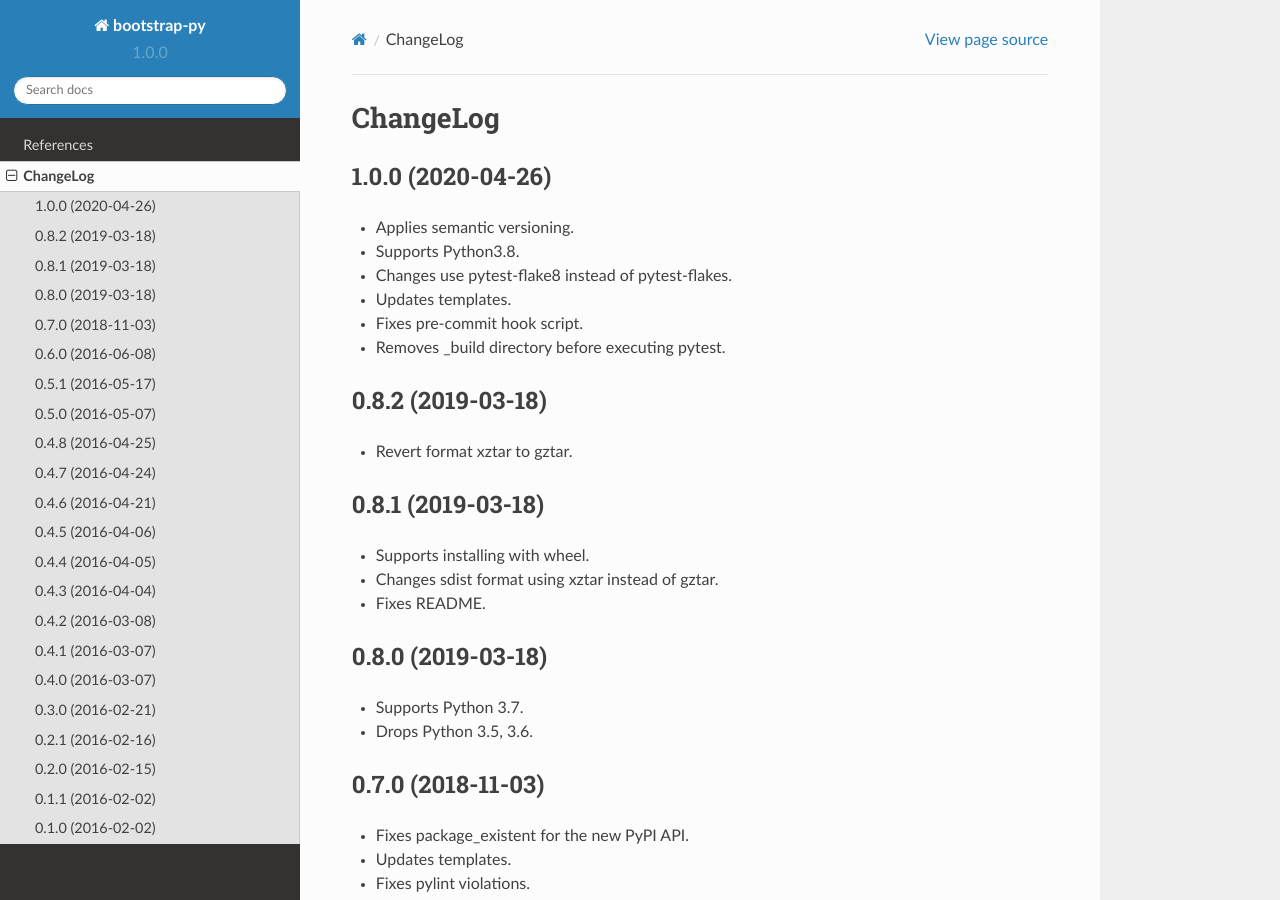
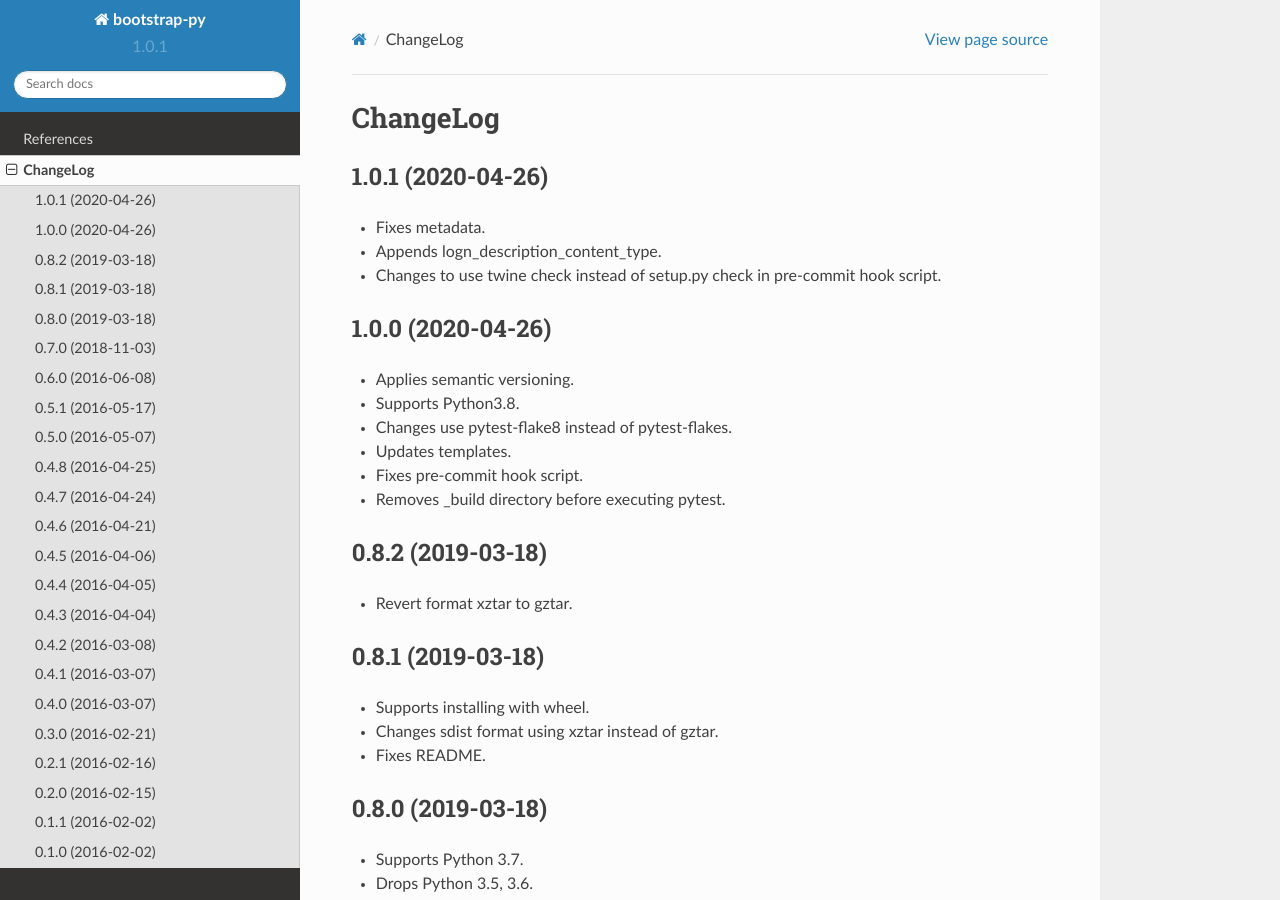
Before and after one commit to mkouhei/bootstrap-py, a Sphinx documentation site: the page built from docs/source/CHANGELOG.rst, in a window 1280 px wide and 900 px high. Built offline with Sphinx 7.4.7 and the Read the Docs theme 2.0.0, drawn with Linux system fonts in a browser that asks for light colours.

Commit message:
Bumps patch version.
Signed-off-by: Kouhei Maeda <mkouhei@palmtb.net>

```diff
--- a/bootstrap_py/__init__.py
+++ b/bootstrap_py/__init__.py
@@ -1,3 +1,3 @@
 """Bootstrap Python package."""
 __prog__ = 'bootstrap-py'
-__version__ = '1.0.0'
+__version__ = '1.0.1'
--- a/docs/source/CHANGELOG.rst
+++ b/docs/source/CHANGELOG.rst
@@ -1,5 +1,12 @@
 ChangeLog
 =========
+
+1.0.1 (2020-04-26)
+------------------
+
+* Fixes metadata.
+* Appends logn_description_content_type.
+* Changes to use twine check instead of setup.py check in pre-commit hook script.
 
 1.0.0 (2020-04-26)
 ------------------
```
